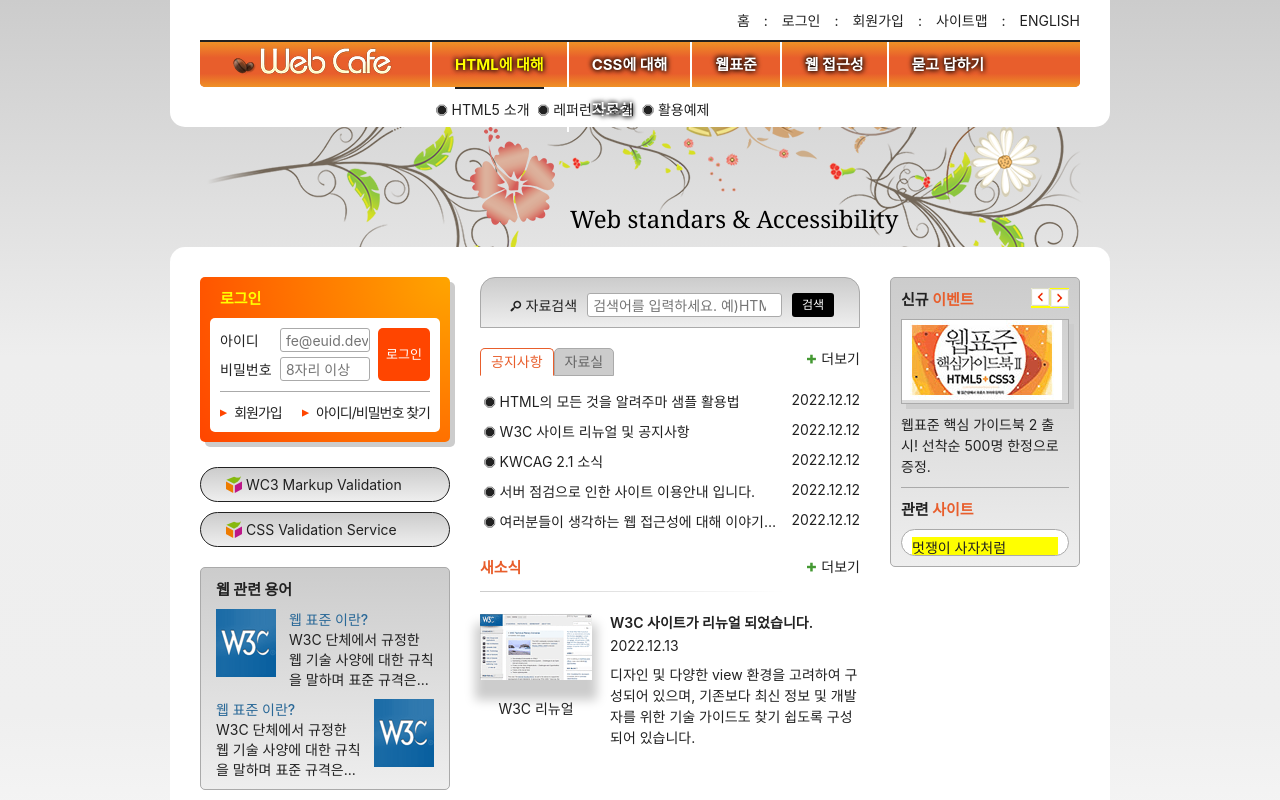
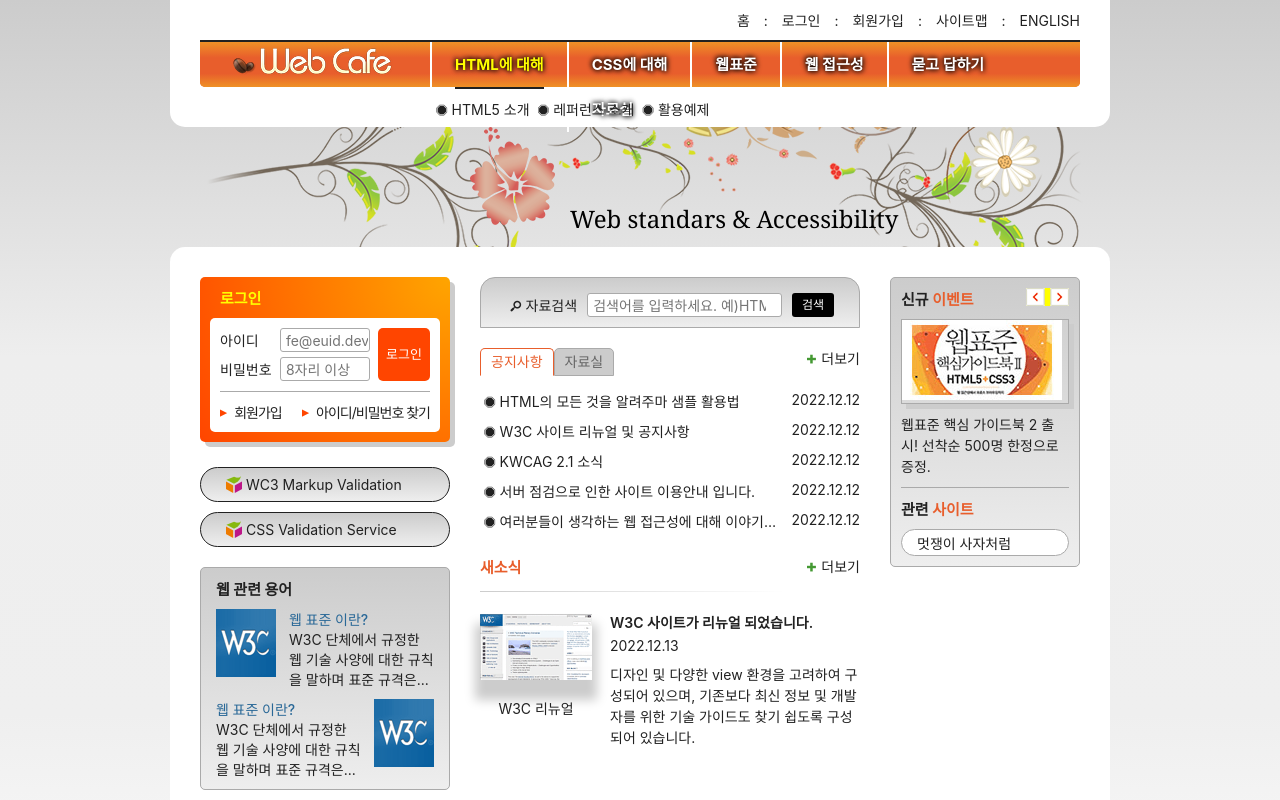
Before and after one commit to 5wintaek/HTML5, a website: page index.html in a window 1280 px wide. Shown: the top 800 px of the page. Drawn offline with Linux system fonts and the light colour scheme; a web font is replaced by a local one.

Commit message:
2022 12 13수업

```diff
--- a/styles/style.css
+++ b/styles/style.css
@@ -291,7 +291,7 @@
   position: absolute;
   /* relative 를 사용한 이유는 z-index : 1 사용하려고 사용 */
   /* position : aboustle 사용 가능 */
-  /* display : inline-block 사용가능 */
+  /* display : inline-block  */
   z-index: 1;
 }
 /* 메인 */
@@ -724,20 +724,26 @@
   /* division */
   background-color: yellow;
   overflow: hidden;
-  height: 20px;
+  height: 18px;
+  display: flex;
+  flex-flow: row nowrap;
+  /* gap : flex-item에만 사용가능 */
+  gap: 5px;
+  align-items: center;
   position: absolute;
   right: 0;
   top: 0;
-  display: flex;
 }
 
+/* IR 기법 */
 .event-button {
   width: 19px;
-  height: 100%;
+  height: 18px;
   border: 0;
-  padding: 0;
   background: url(./images/back_forward.png) no-repeat;
-  color: transparent;
+  /* color: transparent; 사용 안하는 이유가 스크린리더가 못읽어줌 */
+  /* padding 을 사용하여 글자를 위로 보내어 안보이게끔 처리*/
+  padding: 18px 0 0 0;
 }
 
 .event-button-next {
@@ -760,6 +766,8 @@
   /* background-color: yellow; */
   border-radius: 15px 15px 15px 15px;
   height: 147px;
+  /* 끝나는 값이 명확하게 알려줘야 끊김현상이 없다. auto는 끊김현상 발생 */
+  padding: 10px 0;
 }
 
 .related-list {
@@ -769,17 +777,22 @@
   border-radius: 15px 15px 15px 15px;
   height: 27px;
   overflow: hidden;
-  padding: 7px 10px;
-  line-height: 1.5;
-  transition-property: height;
-  transition-duration: 2000ms;
-  transition-delay: 0ms, 2000ms;
-  transition-timing-function: ease-in-out;
+  transition: height 400ms 0ms, padding 400ms 400ms;
 }
 
 .related-list li {
-  background-color: yellow;
+  /* background-color: yellow; */
   height: 25px;
+  display: flex;
+  flex-flow: row nowrap;
+  align-items: center;
+  padding: 0 5px;
+}
+
+.related-list a {
+  /* background-color: pink; */
+  flex-grow: 1;
+  padding: 0 10px;
 }
 .event-brief {
   line-height: 1.5;
```
